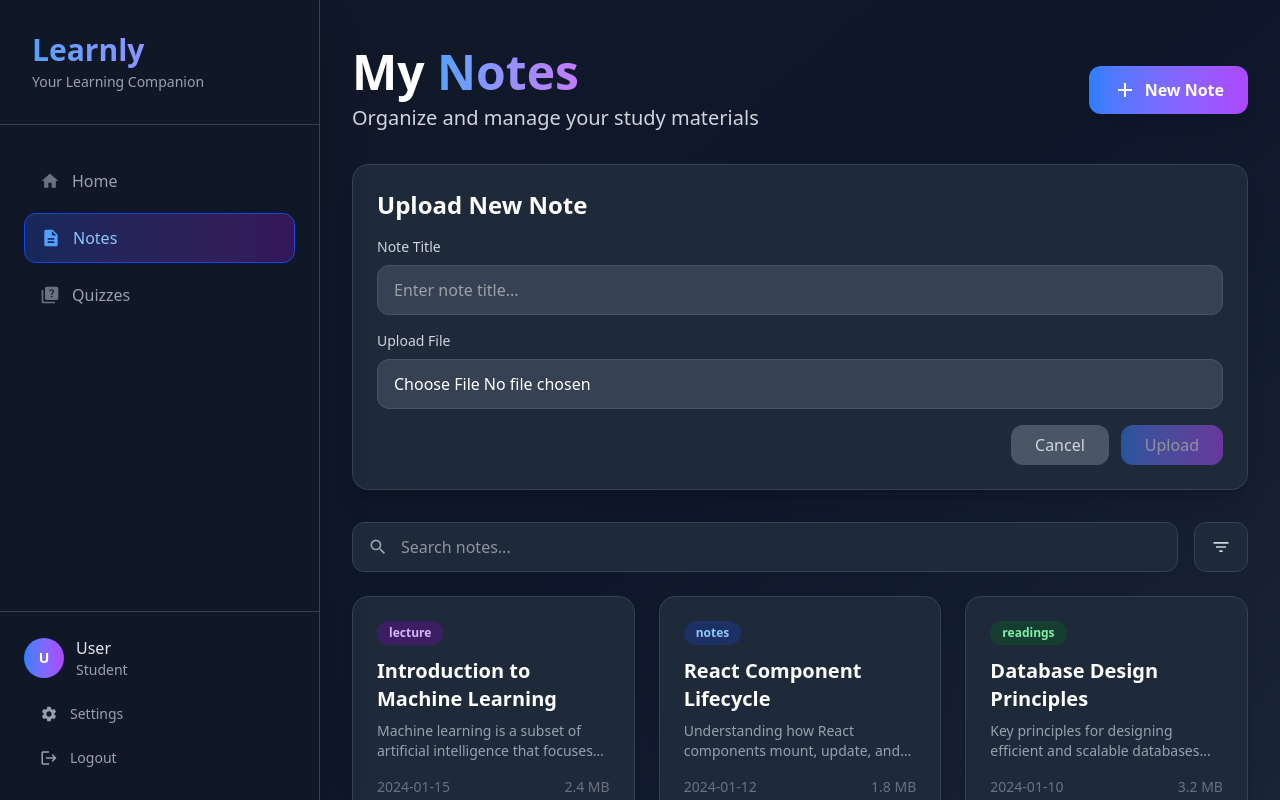
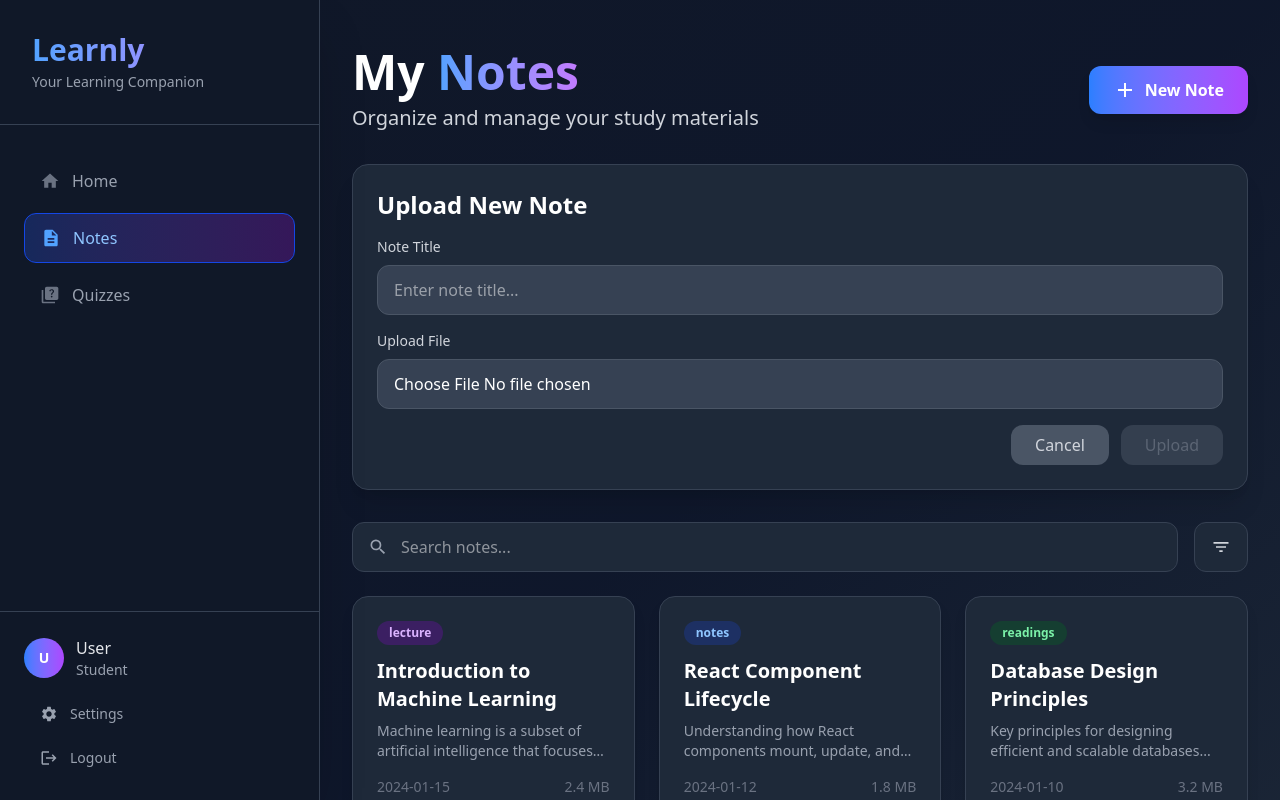
Before and after one commit to Jensen4/Learnly, a React (Vite) app in the folder learnly_frontend/: page /notes in a window 1280 px wide. Both pictures are taken after a click on the button "New Note". Shown: the top 800 px of the page. Built offline with nearby package versions, Linux system fonts and the light colour scheme.

Commit message:
updated buttons to cursor pointer, updated structure of notes

```diff
--- a/learnly_frontend/src/components/Home.jsx
+++ b/learnly_frontend/src/components/Home.jsx
@@ -133,7 +133,7 @@ export default function Home() {
                                             <button
                                                 key={option.value}
                                                 onClick={() => setFileType(option.value)}
-                                                className={`flex items-center space-x-3 p-4 rounded-xl border-2 transition-all duration-300 ${
+                                                className={`flex items-center space-x-3 p-4 rounded-xl border-2 transition-all duration-300 cursor-pointer ${
                                                     fileType === option.value
                                                         ? 'border-blue-400 bg-blue-900/30 text-blue-300'
                                                         : 'border-gray-600 hover:border-gray-500 hover:bg-gray-700/50 text-gray-300'
@@ -154,7 +154,7 @@ export default function Home() {
                                     disabled={!selectedFile}
                                     className={`px-8 py-4 rounded-xl font-semibold text-lg transition-all duration-300 transform ${
                                         selectedFile
-                                            ? 'bg-gradient-to-r from-blue-500 to-purple-500 text-white hover:from-blue-600 hover:to-purple-600 hover:scale-105 shadow-lg'
+                                            ? 'bg-gradient-to-r from-blue-500 to-purple-500 text-white hover:from-blue-600 hover:to-purple-600 hover:scale-105 shadow-lg cursor-pointer'
                                             : 'bg-gray-600 text-gray-400 cursor-not-allowed'
                                     }`}
                                 >
--- a/learnly_frontend/src/components/NavBar.jsx
+++ b/learnly_frontend/src/components/NavBar.jsx
@@ -45,12 +45,11 @@ export default function NavBar() {
                         return (
                             <button
                                 key={button.name}
-                                className={`w-full flex items-center space-x-3 px-4 py-3 rounded-xl transition-all duration-300 group ${
+                                className={`w-full flex items-center space-x-3 px-4 py-3 rounded-xl transition-all duration-300 group cursor-pointer ${
                                     isActive
                                         ? 'bg-gradient-to-r from-blue-900/50 to-purple-900/50 text-blue-300 border border-blue-700'
                                         : 'text-gray-400 hover:bg-gray-800 hover:text-gray-200'
                                 }`}
-                                onClick={() => handleNavigation(button.path)}
                                 onClick={() => {
                                     setActiveButton(button.name)
                                     navigate(button.path)
@@ -79,11 +78,11 @@ export default function NavBar() {
                 </div>
 
                 <div className="space-y-2">
-                    <button className="w-full flex items-center space-x-3 px-4 py-2 rounded-lg text-gray-400 hover:bg-gray-800 hover:text-gray-200 transition-colors duration-300">
+                    <button className="w-full flex items-center space-x-3 px-4 py-2 rounded-lg text-gray-400 hover:bg-gray-800 hover:text-gray-200 transition-colors duration-300 cursor-pointer">
                         <MdSettings className="text-lg" />
                         <span className="text-sm">Settings</span>
                     </button>
-                    <button className="w-full flex items-center space-x-3 px-4 py-2 rounded-lg text-gray-400 hover:bg-gray-800 hover:text-gray-200 transition-colors duration-300">
+                    <button className="w-full flex items-center space-x-3 px-4 py-2 rounded-lg text-gray-400 hover:bg-gray-800 hover:text-gray-200 transition-colors duration-300 cursor-pointer">
                         <MdLogout className="text-lg" />
                         <span className="text-sm">Logout</span>
                     </button>
--- a/learnly_frontend/src/components/Notes.jsx
+++ b/learnly_frontend/src/components/Notes.jsx
@@ -88,7 +88,7 @@ export default function Notes() {
                     </div>
                     <button
                         onClick={() => setIsAddingNote(!isAddingNote)}
-                        className='flex items-center space-x-2 px-6 py-3 bg-gradient-to-r from-blue-500 to-purple-500 rounded-xl hover:from-blue-600 hover:to-purple-600 transition-all duration-300 shadow-lg hover:shadow-xl'
+                        className='flex items-center space-x-2 px-6 py-3 bg-gradient-to-r from-blue-500 to-purple-500 rounded-xl hover:from-blue-600 hover:to-purple-600 transition-all duration-300 shadow-lg hover:shadow-xl cursor-pointer'
                     >
                         <MdAdd className='text-2xl text-white' />
                         <span className='text-white font-semibold'>New Note</span>
@@ -133,14 +133,18 @@ export default function Notes() {
                                         setNewNoteTitle('')
                                         setNewNoteFile(null)
                                     }}
-                                    className='px-6 py-2 bg-gray-600 text-gray-300 rounded-xl hover:bg-gray-500 transition-colors duration-300'
+                                    className='px-6 py-2 bg-gray-600 text-gray-300 rounded-xl hover:bg-gray-500 transition-colors duration-300 cursor-pointer'
                                 >
                                     Cancel
                                 </button>
                                 <button
                                     onClick={handleAddNote}
                                     disabled={!newNoteTitle || !newNoteFile}
-                                    className='px-6 py-2 bg-gradient-to-r from-blue-500 to-purple-500 text-white rounded-xl hover:from-blue-600 hover:to-purple-600 transition-all duration-300 disabled:opacity-50 disabled:cursor-not-allowed'
+                                    className={`px-6 py-2 rounded-xl transition-all duration-300 ${
+                                        newNoteTitle && newNoteFile
+                                            ? 'bg-gradient-to-r from-blue-500 to-purple-500 text-white hover:from-blue-600 hover:to-purple-600 cursor-pointer'
+                                            : 'bg-gray-600 text-gray-400 cursor-not-allowed opacity-50'
+                                    }`}
                                 >
                                     Upload
                                 </button>
@@ -161,7 +165,7 @@ export default function Notes() {
                             className='w-full pl-12 pr-4 py-3 bg-gray-800 text-white rounded-xl border border-gray-700 focus:outline-none focus:border-blue-500'
                         />
                     </div>
-                    <button className='px-4 py-3 bg-gray-800 rounded-xl border border-gray-700 hover:bg-gray-700 transition-colors duration-300'>
+                    <button className='px-4 py-3 bg-gray-800 rounded-xl border border-gray-700 hover:bg-gray-700 transition-colors duration-300 cursor-pointer'>
                         <MdFilterList className='text-gray-300 text-xl' />
                     </button>
                 </div>
@@ -172,9 +176,9 @@ export default function Notes() {
                         {filteredNotes.map((note) => (
                             <div
                                 key={note.id}
-                                className='bg-gray-800 rounded-2xl shadow-lg border border-gray-700 hover:shadow-xl hover:border-gray-600 transition-all duration-300 overflow-hidden group'
+                                className='bg-gray-800 rounded-2xl shadow-lg border border-gray-700 hover:shadow-xl hover:border-gray-600 transition-all duration-300 overflow-hidden group flex flex-col'
                             >
-                                <div className='p-6'>
+                                <div className='p-6 flex-1'>
                                     <div className='flex justify-between items-start mb-3'>
                                         <span className={`px-3 py-1 rounded-full text-xs font-semibold ${
                                             note.category === 'lecture'
@@ -187,7 +191,7 @@ export default function Notes() {
                                         </span>
                                         <button
                                             onClick={() => handleDeleteNote(note.id)}
-                                            className='opacity-0 group-hover:opacity-100 transition-opacity duration-300 text-red-400 hover:text-red-300'
+                                            className='opacity-0 group-hover:opacity-100 transition-opacity duration-300 text-red-400 hover:text-red-300 cursor-pointer'
                                         >
                                             <MdDelete className='text-xl' />
                                         </button>
@@ -198,13 +202,13 @@ export default function Notes() {
                                     <p className='text-gray-400 text-sm mb-4 line-clamp-2'>
                                         {note.preview}
                                     </p>
-                                    <div className='flex justify-between items-center text-sm text-gray-500 mb-4'>
+                                    <div className='flex justify-between items-center text-sm text-gray-500'>
                                         <span>{note.date}</span>
                                         <span>{note.fileSize}</span>
                                     </div>
                                 </div>
-                                <div className='px-6 py-4 bg-gray-700/50 flex justify-between'>
-                                    <button className='flex items-center space-x-2 text-blue-400 hover:text-blue-300 transition-colors duration-300'>
+                                <div className='px-6 py-4 bg-gray-700/50 flex justify-end mt-auto'>
+                                    <button className='flex items-center space-x-2 text-blue-400 hover:text-blue-300 transition-colors duration-300 cursor-pointer'>
                                         <MdOpenInNew className='text-lg' />
                                         <span className='font-medium'>Open</span>
                                     </button>
```
